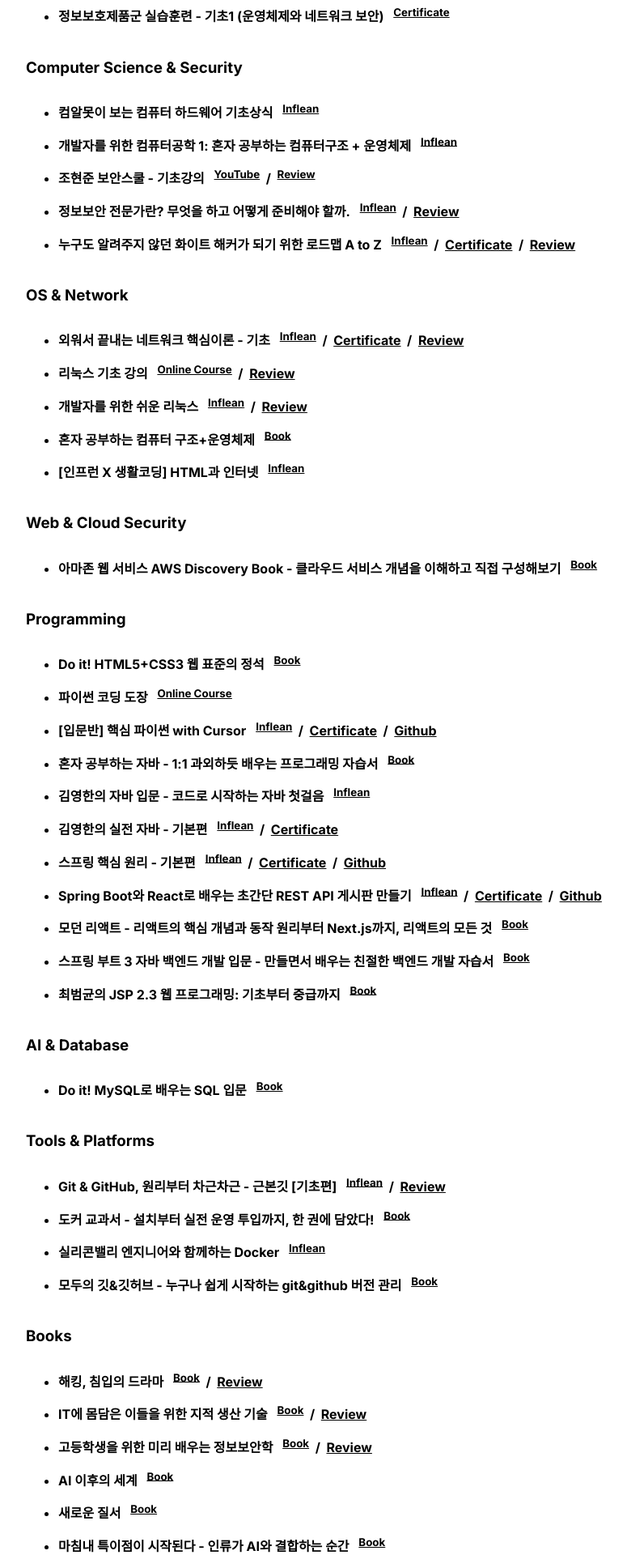
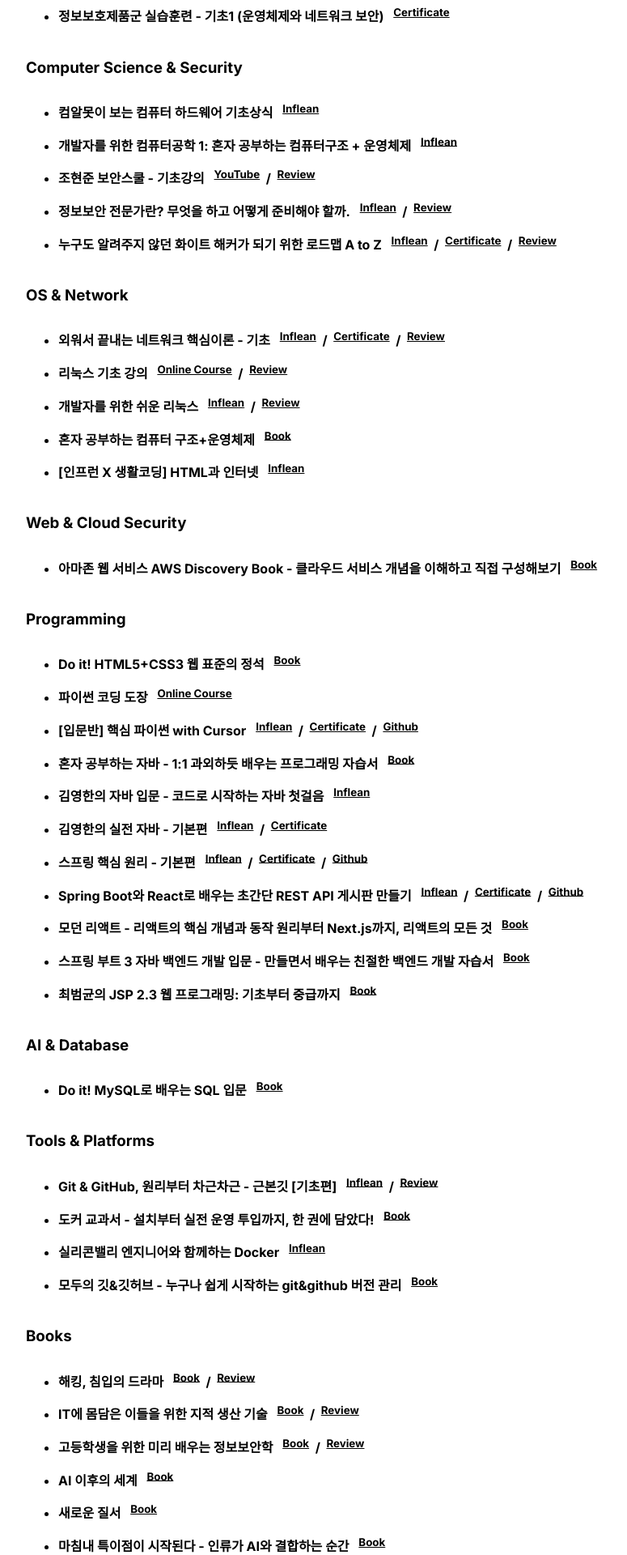
Before and after one commit to BangJeongBin/BangJeongBin.github.io, a Jekyll site: the page built from index.md, in a window 1280 px wide. Shown: the part 3002-4922 px from the top of the page at 81% size, without its empty margins (248-1023 px from the left). Built offline with Jekyll 4.4.1, drawn with Linux system fonts in a browser that asks for light colours.

Commit message:
modify sup tags

```diff
--- a/_includes/activities_list.html
+++ b/_includes/activities_list.html
@@ -38,7 +38,7 @@
         <strong>
             정보보안 전문가란? 무엇을 하고 어떻게 준비해야 할까.&ensp;
             <sup><a href="https://www.inflearn.com/course/%EC%A0%95%EB%B3%B4%EB%B3%B4%EC%95%88-%EC%A0%84%EB%AC%B8%EA%B0%80">Inflean</a></sup>
-            &nbsp;/&nbsp; <a href="https://bangjeongbin.github.io/TIL-Blog/posts/review-inflearn-what-is-an-information-security-expert">Review</a>
+            &nbsp;/&nbsp; <sup><a href="https://bangjeongbin.github.io/TIL-Blog/posts/review-inflearn-what-is-an-information-security-expert">Review</a></sup>
         </strong>
     </li>
 
@@ -46,8 +46,8 @@
         <strong>
             누구도 알려주지 않던 화이트 해커가 되기 위한 로드맵 A to Z&ensp;
             <sup><a href="https://www.inflearn.com/course/%ED%99%94%EC%9D%B4%ED%8A%B8-%ED%95%B4%EC%BB%A4-%EB%A1%9C%EB%93%9C%EB%A7%B5-a-to-z">Inflean</a></sup>
-            &nbsp;/&nbsp; <a href="https://www.inflearn.com/certificate/1495440-334458-14752226">Certificate</a>
-            &nbsp;/&nbsp; <a href="https://bangjeongbin.github.io/TIL-Blog/posts/review-inflearn-roadmap-to-becoming-a-white-hacker">Review</a>
+            &nbsp;/&nbsp; <sup><a href="https://www.inflearn.com/certificate/1495440-334458-14752226">Certificate</a></sup>
+            &nbsp;/&nbsp; <sup><a href="https://bangjeongbin.github.io/TIL-Blog/posts/review-inflearn-roadmap-to-becoming-a-white-hacker">Review</a></sup>
         </strong>
     </li>
 </ul>
@@ -60,8 +60,8 @@
         <strong>
             외워서 끝내는 네트워크 핵심이론 - 기초&ensp;
             <sup><a href="https://www.inflearn.com/course/%EB%84%A4%ED%8A%B8%EC%9B%8C%ED%81%AC-%ED%95%B5%EC%8B%AC%EC%9D%B4%EB%A1%A0-%EA%B8%B0%EC%B4%88">Inflean</a></sup>
-            &nbsp;/&nbsp; <a href="https://www.inflearn.com/certificate/1495440-329534-14752220">Certificate</a>
-            &nbsp;/&nbsp; <a href="https://bangjeongbin.github.io/TIL-Blog/posts/note-taking-inflearn-network-core-theory-of-memorabilization">Review</a>
+            &nbsp;/&nbsp; <sup><a href="https://www.inflearn.com/certificate/1495440-329534-14752220">Certificate</a></sup>
+            &nbsp;/&nbsp; <sup><a href="https://bangjeongbin.github.io/TIL-Blog/posts/note-taking-inflearn-network-core-theory-of-memorabilization">Review</a></sup>
         </strong>
     </li>
 
@@ -69,7 +69,7 @@
         <strong>
             리눅스 기초 강의&ensp;
             <sup><a href="https://academy.segfaulthub.com">Online Course</a></sup>
-            &nbsp;/&nbsp; <a href="https://bangjeongbin.github.io/TIL-Blog/posts/note-taking-online-academy-linux-basic-lectures">Review</a>
+            &nbsp;/&nbsp; <sup><a href="https://bangjeongbin.github.io/TIL-Blog/posts/note-taking-online-academy-linux-basic-lectures">Review</a></sup>
         </strong>
     </li>
 
@@ -77,7 +77,7 @@
         <strong>
             개발자를 위한 쉬운 리눅스&ensp;
             <sup><a href="https://www.inflearn.com/course/%EA%B0%9C%EB%B0%9C%EC%9E%90%EB%A5%BC-%EC%9C%84%ED%95%9C-%EC%89%AC%EC%9A%B4-%EB%A6%AC%EB%88%85%EC%8A%A4">Inflean</a></sup>
-            &nbsp;/&nbsp; <a href="https://bangjeongbin.github.io/TIL-Blog/posts/note-taking-inflearn-easy-linux-for-developer">Review</a>
+            &nbsp;/&nbsp; <sup><a href="https://bangjeongbin.github.io/TIL-Blog/posts/note-taking-inflearn-easy-linux-for-developer">Review</a></sup>
         </strong>
     </li>
 
@@ -141,8 +141,8 @@
         <strong>
             [입문반] 핵심 파이썬 with Cursor&ensp;
             <sup><a href="https://www.inflearn.com/course/%ED%95%B5%EC%8B%AC-%ED%8C%8C%EC%9D%B4%EC%8D%AC-cursor">Inflean</a></sup>
-            &nbsp;/&nbsp; <a href="https://www.inflearn.com/certificate/1495440-336783-14349314">Certificate</a>
-            &nbsp;/&nbsp; <a href="https://github.com/BangJeongBin/inflearn_cpk">Github</a>
+            &nbsp;/&nbsp; <sup><a href="https://www.inflearn.com/certificate/1495440-336783-14349314">Certificate</a></sup>
+            &nbsp;/&nbsp; <sup><a href="https://github.com/BangJeongBin/inflearn_cpk">Github</a></sup>
         </strong>
     </li>
 
@@ -164,7 +164,7 @@
         <strong>
             김영한의 실전 자바 - 기본편&ensp;
             <sup><a href="https://www.inflearn.com/course/%EA%B9%80%EC%98%81%ED%95%9C%EC%9D%98-%EC%8B%A4%EC%A0%84-%EC%9E%90%EB%B0%94-%EA%B8%B0%EB%B3%B8%ED%8E%B8">Inflean</a></sup>
-            &nbsp;/&nbsp; <a href="https://www.inflearn.com/certificate/1495440-332506-14294768">Certificate</a>
+            &nbsp;/&nbsp; <sup><a href="https://www.inflearn.com/certificate/1495440-332506-14294768">Certificate</a></sup>
         </strong>
     </li>
 
@@ -172,8 +172,8 @@
         <strong>
             스프링 핵심 원리 - 기본편&ensp;
             <sup><a href="https://www.inflearn.com/course/%EC%8A%A4%ED%94%84%EB%A7%81-%ED%95%B5%EC%8B%AC-%EC%9B%90%EB%A6%AC-%EA%B8%B0%EB%B3%B8%ED%8E%B8">Inflean</a></sup>
-            &nbsp;/&nbsp; <a href="https://www.inflearn.com/certificate/1495440-325969-14294769">Certificate</a>
-            &nbsp;/&nbsp; <a href="https://github.com/BangJeongBin/core">Github</a>
+            &nbsp;/&nbsp; <sup><a href="https://www.inflearn.com/certificate/1495440-325969-14294769">Certificate</a></sup>
+            &nbsp;/&nbsp; <sup><a href="https://github.com/BangJeongBin/core">Github</a></sup>
         </strong>
     </li>
 
@@ -181,8 +181,8 @@
         <strong>
             Spring Boot와 React로 배우는 초간단 REST API 게시판 만들기&ensp;
             <sup><a href="https://www.inflearn.com/course/springboot-react-restapi-%EA%B2%8C%EC%8B%9C%ED%8C%90%EB%A7%8C%EB%93%A4%EA%B8%B0">Inflean</a></sup>
-            &nbsp;/&nbsp; <a href="https://www.inflearn.com/certificate/1495440-336436-14474200">Certificate</a>
-            &nbsp;/&nbsp; <a href="https://github.com/BangJeongBin/react_p">Github</a>
+            &nbsp;/&nbsp; <sup><a href="https://www.inflearn.com/certificate/1495440-336436-14474200">Certificate</a></sup>
+            &nbsp;/&nbsp; <sup><a href="https://github.com/BangJeongBin/react_p">Github</a></sup>
         </strong>
     </li>
 
@@ -228,7 +228,7 @@
         <strong>
             Git & GitHub, 원리부터 차근차근 - 근본깃 [기초편]&ensp;
             <sup><a href="https://www.inflearn.com/course/git-github-%EC%9B%90%EB%A6%AC%EB%B6%80%ED%84%B0-%EC%B0%A8%EA%B7%BC%EC%B0%A8%EA%B7%BC-%EA%B7%BC%EB%B3%B8%EA%B9%83%EB%AC%B4%EB%A3%8C">Inflean</a></sup>
-            &nbsp;/&nbsp; <a href="https://bangjeongbin.github.io/TIL-Blog/posts/review-inflearn-git-and-github-from-the-principle-step-by-step">Review</a>
+            &nbsp;/&nbsp; <sup><a href="https://bangjeongbin.github.io/TIL-Blog/posts/review-inflearn-git-and-github-from-the-principle-step-by-step">Review</a></sup>
         </strong>
     </li>
 
@@ -262,7 +262,7 @@
         <strong>
             해킹, 침입의 드라마&ensp;
             <sup><a href="https://product.kyobobook.co.kr/detail/S000000802998">Book</a></sup>
-            &nbsp;/&nbsp; <a href="https://bangjeongbin.github.io/TIL-Blog/posts/review-book-drama-of-hacking-and-intrusions">Review</a>
+            &nbsp;/&nbsp; <sup><a href="https://bangjeongbin.github.io/TIL-Blog/posts/review-book-drama-of-hacking-and-intrusions">Review</a></sup>
         </strong>
     </li>
 
@@ -270,7 +270,7 @@
         <strong>
             IT에 몸담은 이들을 위한 지적 생산 기술&ensp;
             <sup><a href="https://product.kyobobook.co.kr/detail/S000001916944">Book</a></sup>
-            &nbsp;/&nbsp; <a href="https://bangjeongbin.github.io/TIL-Blog/posts/review-book-intellectual-production-technology-for-it-workers">Review</a>
+            &nbsp;/&nbsp; <sup><a href="https://bangjeongbin.github.io/TIL-Blog/posts/review-book-intellectual-production-technology-for-it-workers">Review</a></sup>
         </strong>
     </li>
 
@@ -278,7 +278,7 @@
         <strong>
             고등학생을 위한 미리 배우는 정보보안학&ensp;
             <sup><a href="https://product.kyobobook.co.kr/detail/E000009779485">Book</a></sup>
-            &nbsp;/&nbsp; <a href="https://bangjeongbin.github.io/TIL-Blog/posts/review-book-pre-learning-information-security-for-students">Review</a>
+            &nbsp;/&nbsp; <sup><a href="https://bangjeongbin.github.io/TIL-Blog/posts/review-book-pre-learning-information-security-for-students">Review</a></sup>
         </strong>
     </li>
 
@@ -307,7 +307,7 @@
         <strong>
             세상을 만드는 글자, 코딩 - 창의와 소통을 위한 코딩 인문학&ensp;
             <sup><a href="https://product.kyobobook.co.kr/detail/S000000970981">Book</a></sup>
-            &nbsp;/&nbsp; <a href="https://bangjeongbin.github.io/TIL-Blog/posts/review-book-coding-letters-that-make-the-world">Review</a>
+            &nbsp;/&nbsp; <sup><a href="https://bangjeongbin.github.io/TIL-Blog/posts/review-book-coding-letters-that-make-the-world">Review</a></sup>
         </strong>
     </li>
 
@@ -336,7 +336,7 @@
         <strong>
             개발자 원칙 - 테크 리더 9인이 말하는 더 나은 개발자로 살아가는 원칙과 철학&ensp;
             <sup><a href="https://product.kyobobook.co.kr/detail/S000214054310">Book</a></sup>
-            &nbsp;/&nbsp; <a href="https://bangjeongbin.github.io/TIL-Blog/posts/review-book-developer-principles">Review</a>
+            &nbsp;/&nbsp; <sup><a href="https://bangjeongbin.github.io/TIL-Blog/posts/review-book-developer-principles">Review</a></sup>
         </strong>
     </li>
 
@@ -379,7 +379,7 @@
         <strong>
             AI시대, 개발자로 살아가기&ensp;
             <sup><a href="https://product.kyobobook.co.kr/detail/S000208585841">Book</a></sup>
-            &nbsp;/&nbsp; <a href="https://bangjeongbin.github.io/TIL-Blog/posts/review-book-ai-era-living-as-a-developer">Review</a>
+            &nbsp;/&nbsp; <sup><a href="https://bangjeongbin.github.io/TIL-Blog/posts/review-book-ai-era-living-as-a-developer">Review</a></sup>
         </strong>
     </li>
 </ul>
@@ -392,7 +392,7 @@
         <strong>
             예제로 공부하는 Python 100 문제풀이 Part.3&ensp;
             <sup><a href="https://www.inflearn.com/course/%ED%8C%8C%EC%9D%B4%EC%8D%AC-100%EC%A0%9C-3">Inflean</a></sup>
-            &nbsp;/&nbsp; <a href="https://www.inflearn.com/certificate/1495440-326828-13458287">Certificate</a>
+            &nbsp;/&nbsp; <sup><a href="https://www.inflearn.com/certificate/1495440-326828-13458287">Certificate</a></sup>
         </strong>
     </li>
 
@@ -400,7 +400,7 @@
         <strong>
             예제로 공부하는 Python 100 문제풀이 Part.2&ensp;
             <sup><a href="https://www.inflearn.com/course/%ED%8C%8C%EC%9D%B4%EC%8D%AC-100%EC%A0%9C-2">Inflean</a></sup>
-            &nbsp;/&nbsp; <a href="https://www.inflearn.com/certificate/1495440-326827-13458286">Certificate</a>
+            &nbsp;/&nbsp; <sup><a href="https://www.inflearn.com/certificate/1495440-326827-13458286">Certificate</a></sup>
         </strong>
     </li>
 
```
